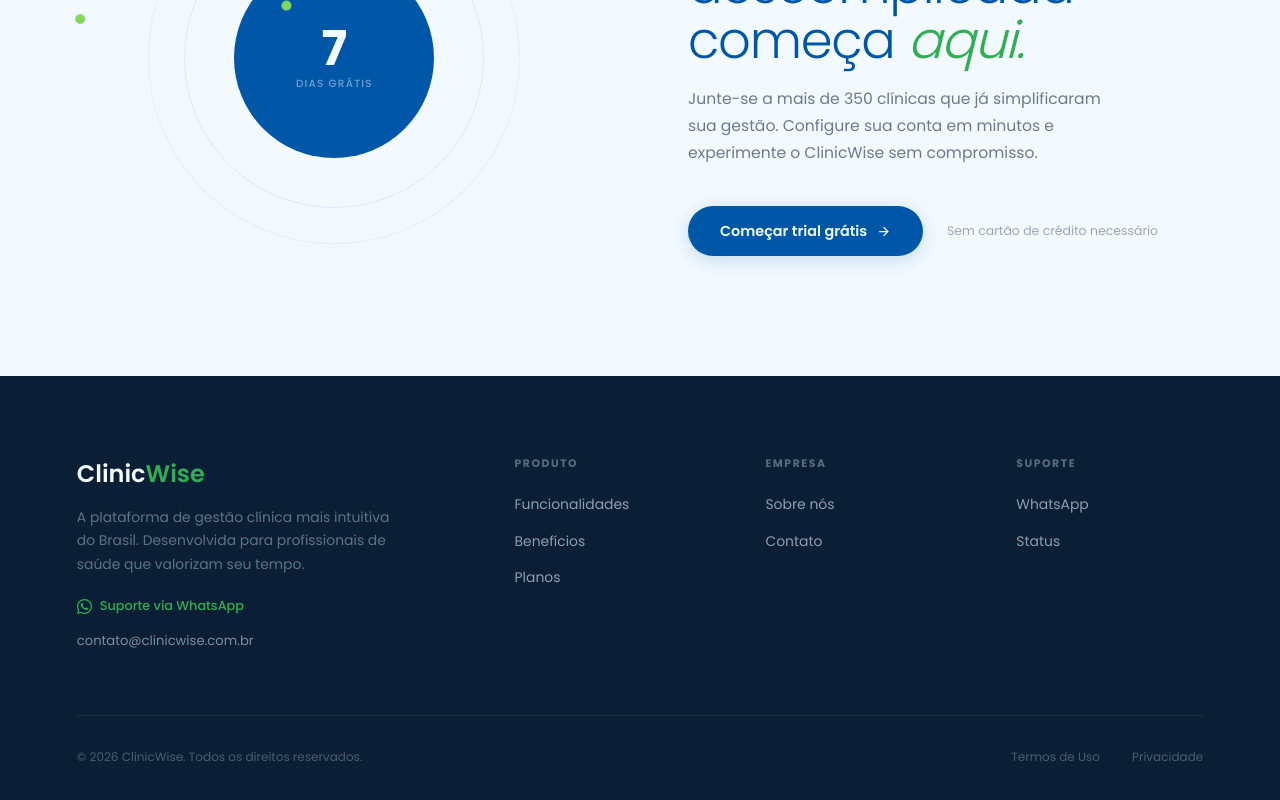
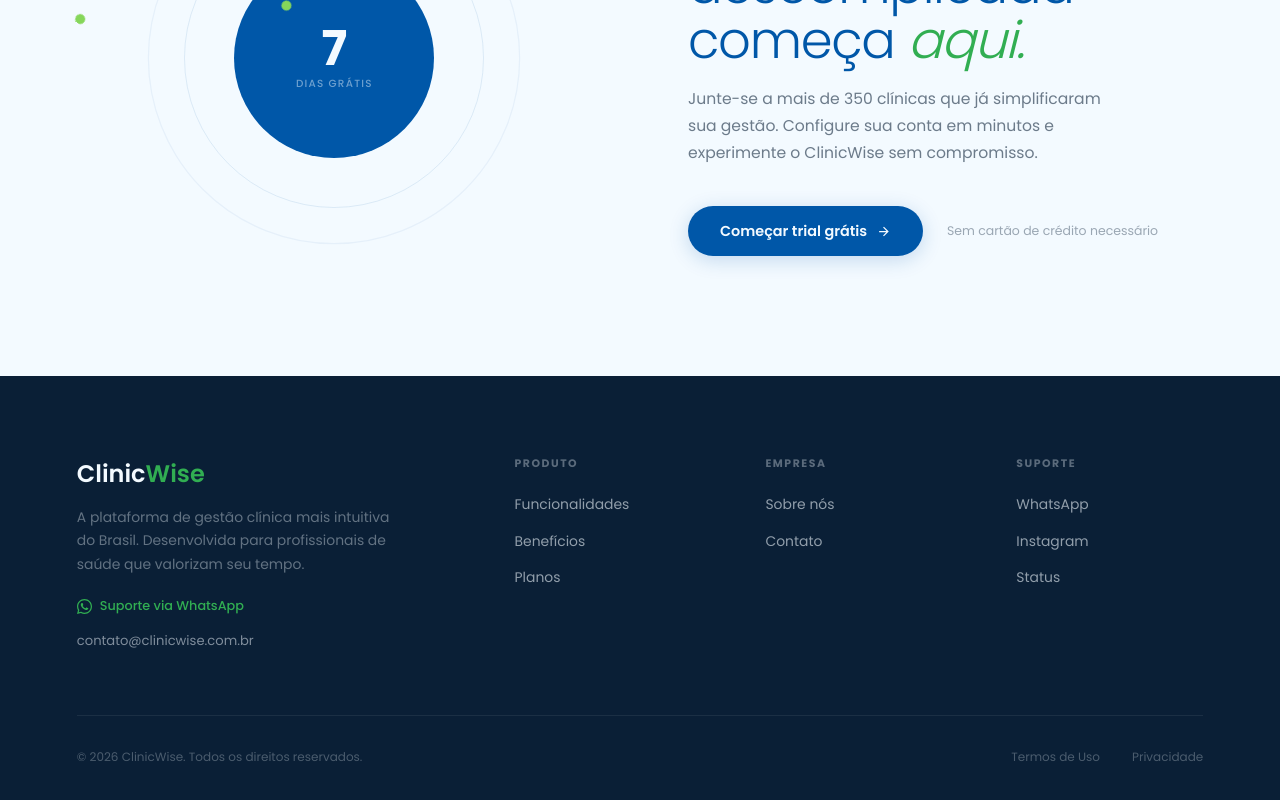
Before and after one commit to mbmaciel/clinica-landpage, a website: page index.html in a window 1280 px wide. Shown: the part 4672-5472 px from the top of the page. Drawn offline with Linux system fonts and the light colour scheme.

Commit message:
Adiciona Instagram no rodape

```diff
--- a/index.html
+++ b/index.html
@@ -1175,6 +1175,7 @@
       <p class="foot-col-ttl">Suporte</p>
       <ul>
         <li><a href="https://wa.me/5521982957672">WhatsApp</a></li>
+        <li><a href="https://instagram.com/clinicwise1" target="_blank">Instagram</a></li>
         <li><a href="https://app.clinicwise.com.br/health" target="_blank">Status</a></li>
       </ul>
     </div>
```
